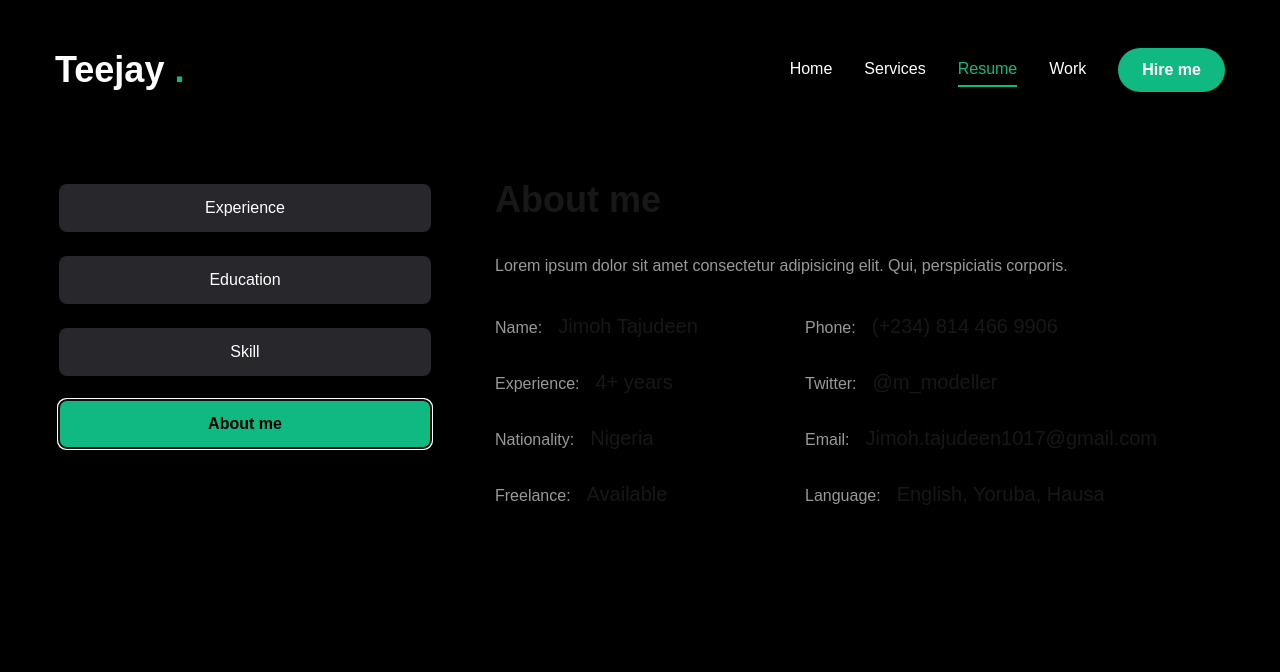
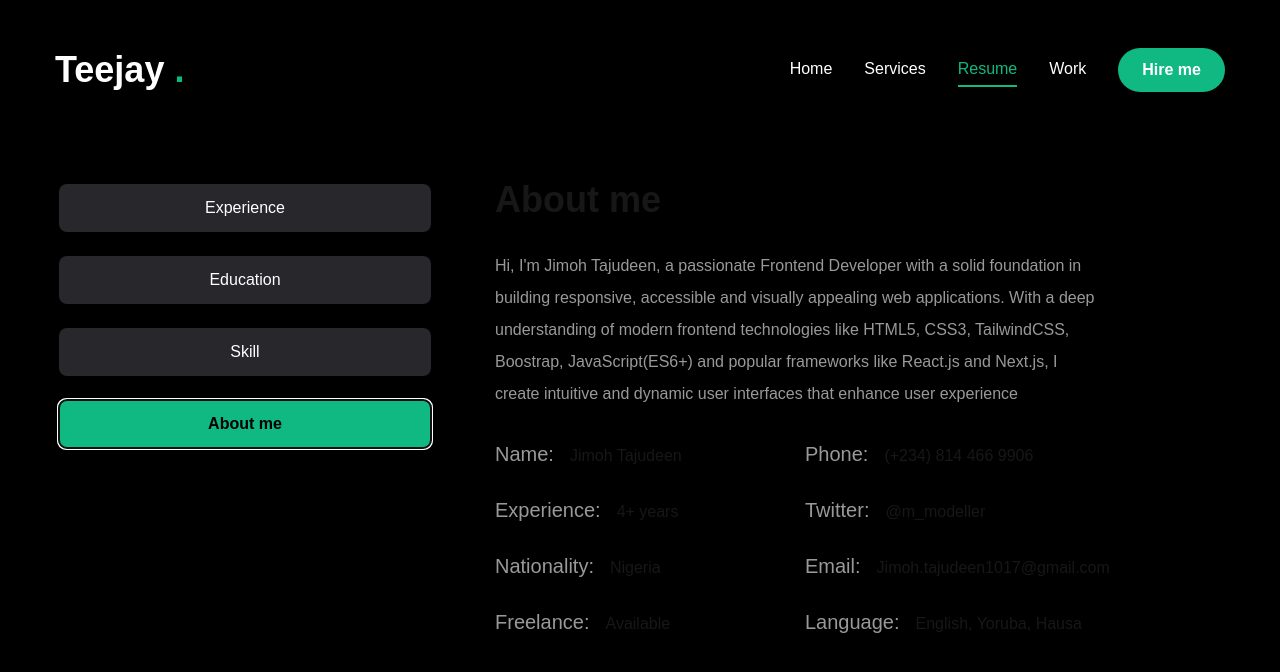
Before and after one commit to Teejay-deen/my-portfolio, a Next.js app: page /resume in a window 1280 px wide. Both pictures are taken after a click on the tab "About me". Shown: the top 672 px of the page. Built offline with nearby package versions, Linux system fonts and the light colour scheme.

Commit message:
refactor

```diff
--- a/app/resume/page.jsx
+++ b/app/resume/page.jsx
@@ -25,7 +25,8 @@ import { SiTailwindcss, SiNextdotjs } from "react-icons/si";
 const about = {
   title: "About me",
   description:
-    "Lorem ipsum dolor sit amet consectetur adipisicing elit. Qui, perspiciatis corporis.",
+    " Hi, I'm Jimoh Tajudeen, a passionate Frontend Developer with a solid foundation in building responsive, accessible  and visually appealing web applications.  With a deep understanding of modern frontend technologies like HTML5, CSS3, TailwindCSS, Boostrap, JavaScript(ES6+) and popular frameworks like React.js and Next.js, I create intuitive and dynamic user interfaces that enhance user experience  ",
+
   info: [
     {
       fieldName: "Name:",
@@ -68,7 +69,7 @@ const experience = {
   icon: "/assets/resume/badge.svg",
   title: "My experience",
   description:
-    "Lorem ipsum dolor sit amet consectetur adipisicing elit. Qui, perspiciatis corporis.",
+    "I am a dedicated frontend developer with expertise in building user interfaces that are responsive, intuitive, and visually appealing. Over the years, I have developed a solid foundation in HTML5,CSS3, JavaScript (ES6+), and modern frontend libraries and frameworks such as React.js, or Next.js",
 
   Items: [
     {
@@ -77,7 +78,7 @@ const experience = {
       duration: "2022- Present",
     },
     {
-      company: "NitHub Unilag..",
+      company: "NitHub Unilag",
       Posiion: "Front end Developer Intern",
       duration: "Summer 2021",
     },
@@ -110,7 +111,7 @@ const education = {
   icon: "/assets/resume/cap.svg",
   title: "My education",
   description:
-    "Lorem ipsum dolor sit amet consectetur adipisicing elit. Qui, perspiciatis corporis.",
+    "Gained a strong foundation in Mathematics and Computer Science fundamentals, Web Development, Software Engineering, etc..",
 
   Items: [
     {
@@ -151,7 +152,7 @@ const education = {
 const skill = {
   title: "My skills",
   description:
-    "Lorem ipsum dolor sit amet consectetur adipisicing elit. Qui, perspiciatis corporis.",
+    "Frontend Development: Proficient in HTML5, CSS3, and JavaScript (ES6+) with expertise in React.js and Redux for building responsive, dynamic web applications. API Integration: Skilled in working with RESTful APIs and GraphQL, ensuring smooth frontend-backend integration.",
   skillList: [
     {
       icon: <FaHtml5 />,
@@ -326,9 +327,12 @@ const Resume = () => {
                 <ul className="grid grid-cols-1 xl:grid-cols-2 gap-y-6 max-w-[620px] mx-auto xl:mx-0">
                   {about.info.map((item, index) => {
                     return (
-                      <li key={index} className="flex justify-center gap-4 items-start xl:justify-start">
-                        <span className="text-white/60">{item.fieldName}</span>
-                        <span className="text-xl">{item.fieldValue}</span>
+                      <li
+                        key={index}
+                        className="flex justify-center gap-4 items-start xl:justify-start"
+                      >
+                        <span className="text-white/60 text-xl">{item.fieldName}</span>
+                        <span className="text-md">{item.fieldValue}</span>
                       </li>
                     );
                   })}
```
